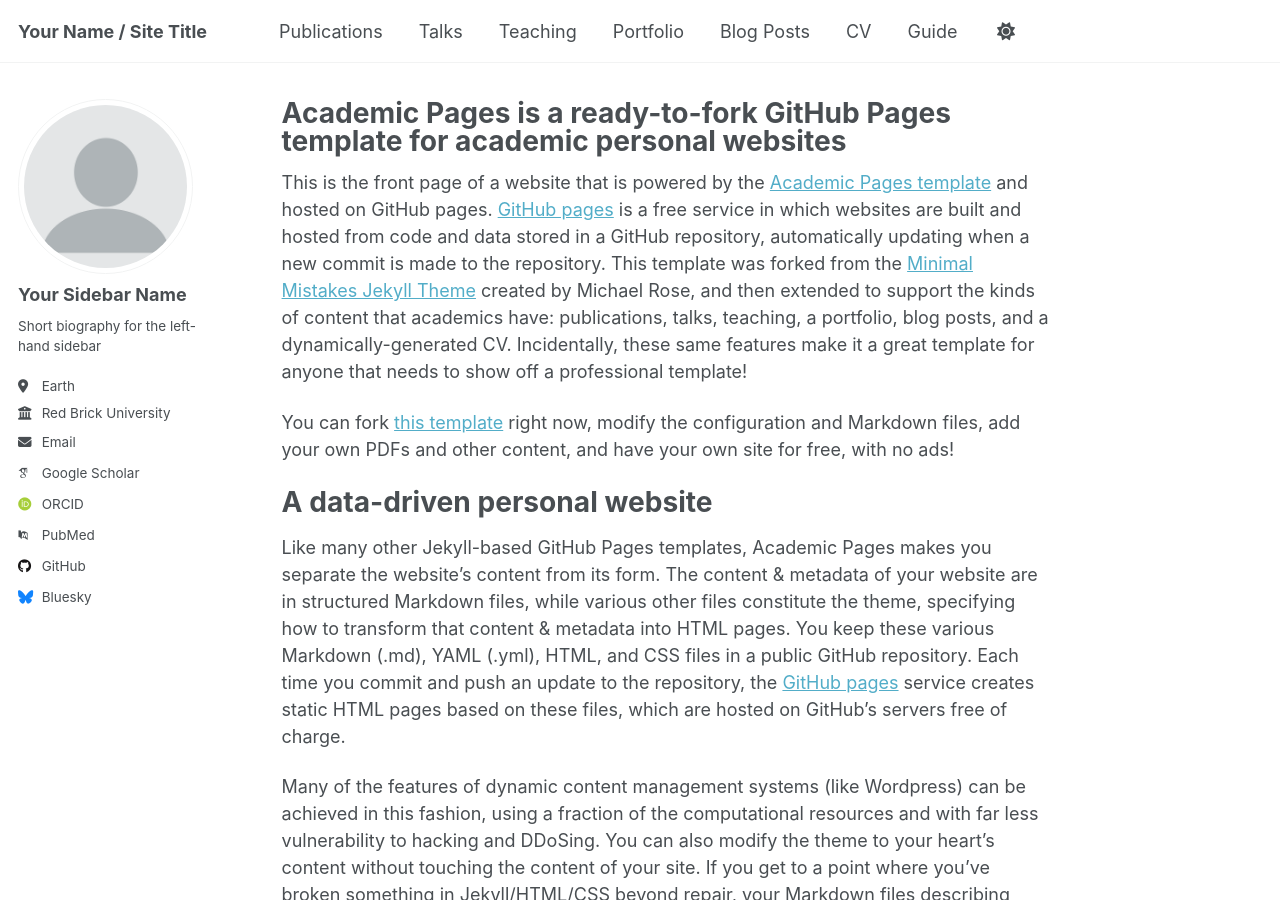
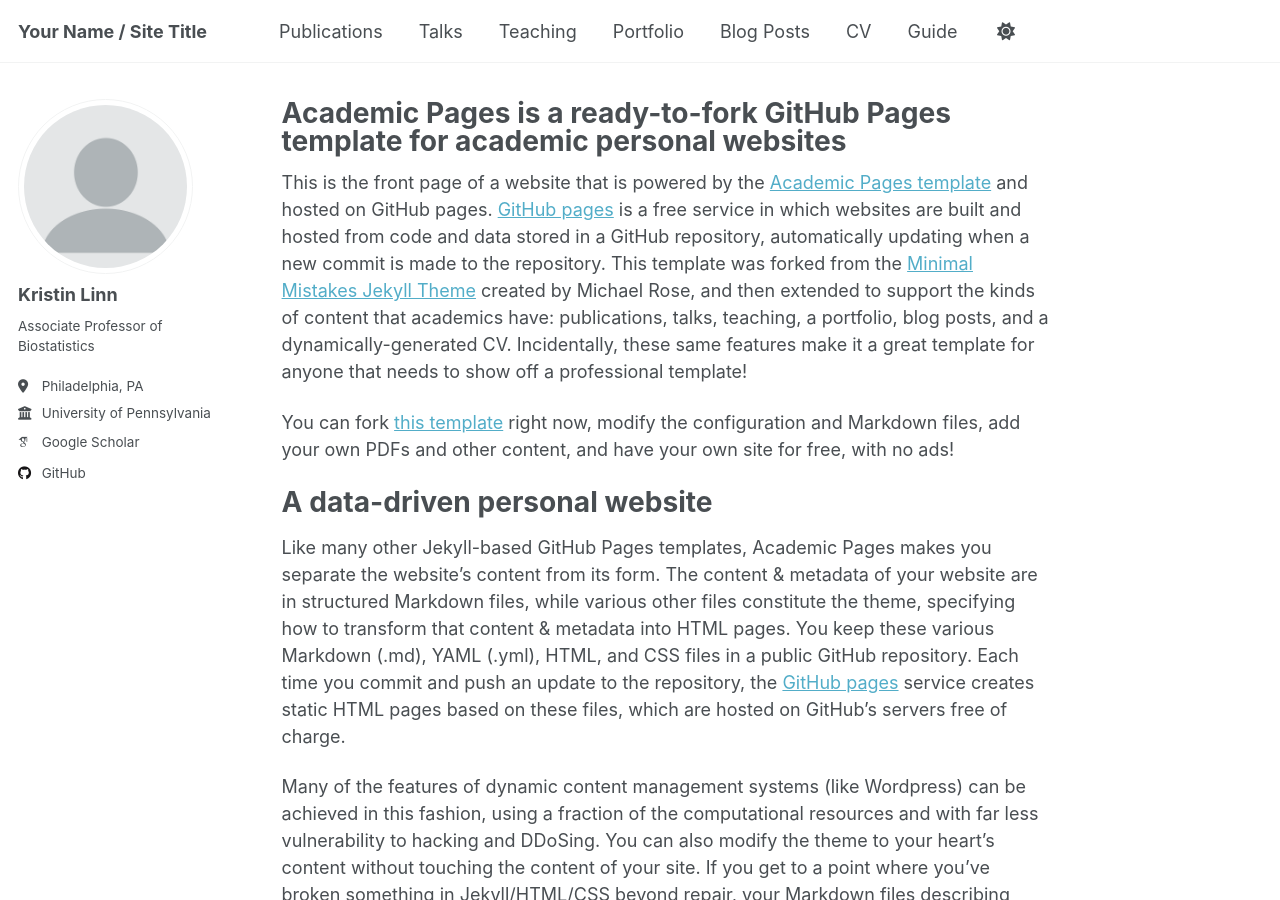
Before and after one commit to kalinn/kristinlinn, a Jekyll site: the page built from _pages/about.md, in a window 1280 px wide and 900 px high. Built offline with Jekyll 4.4.1, drawn with Linux system fonts in a browser that asks for light colours; some web fonts are replaced; a script that is not in the unit is left out.

Commit message:
add personal info

```diff
--- a/_config.yml
+++ b/_config.yml
@@ -23,13 +23,13 @@ repository               : "academicpages/academicpages.github.io"
 author:
   # Biographic information
   avatar           : "profile.png"
-  name             : "Your Sidebar Name"
+  name             : "Kristin Linn"
   pronouns         : # example: "she/her"
-  bio              : "Short biography for the left-hand sidebar"
-  location         : "Earth"
-  employer         : "Red Brick University"
+  bio              : "Associate Professor of Biostatistics"
+  location         : "Philadelphia, PA"
+  employer         : "University of Pennsylvania"
   uri              : # URL
-  email            : "none@example.org"
+  email            : #"none@example.org"
 
   # Academic websites
   academia         : # URL
@@ -37,9 +37,9 @@ author:
   googlescholar    : "https://scholar.google.com/citations?user=lGL0d_8AAAAJ&hl=en&oi=ao"
   inspire-hep      : # URL
   impactstory      : # URL
-  orcid            : "http://orcid.org/yourorcidurl"
+  orcid            : #"http://orcid.org/yourorcidurl"
   semantic         : # URL
-  pubmed           : "https://www.ncbi.nlm.nih.gov/pubmed/?term=john+snow"
+  pubmed           : #"https://www.ncbi.nlm.nih.gov/pubmed/?term=john+snow"
   researchgate     : # URL
   scopus           : # URL
 
@@ -53,7 +53,7 @@ author:
 
   # Social media
   artstation       : # Username
-  bluesky          : "bsky.app" # Replace this with you Bluesky username
+  bluesky          : #"bsky.app" # Replace this with you Bluesky username
   facebook         : # Username
   flickr           : # Username
   foursquare       : # Username
```
Also changed, not shown: 1 other file.
